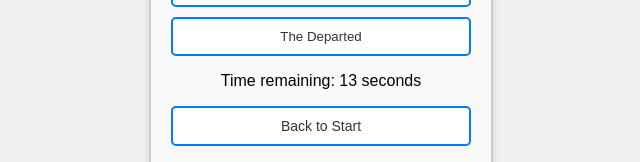
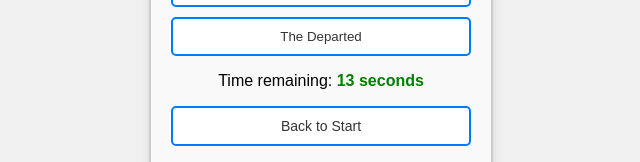
Before and after one commit to ArvidBerlin/Movie-quiz, a React (Vite) app: page / in a window 1280 px wide. Both pictures are taken after a click on the button "Start Quiz". Shown: the part 449-611 px from the top of the page, without its empty margins (319-959 px from the left). Built offline with nearby package versions, Linux system fonts and the light colour scheme.

Commit message:
Changed color of timer to green and red

```diff
--- a/src/components/Question.jsx
+++ b/src/components/Question.jsx
@@ -32,7 +32,9 @@
                     {option}
                 </button>
             ))}
-            <p>Time remaining: {timeLeft} seconds</p>
+            <p>
+                Time remaining: <span className={timeLeft >= 6 ? "time-green" : "time-red"}>{timeLeft} seconds</span>
+                </p>
             <button className="back-button" onClick={onGoToStart}>
                 Back to Start
             </button>
--- a/src/components/Quiz.css
+++ b/src/components/Quiz.css
@@ -83,6 +83,16 @@
   background-color: #0056b3;
 }
 
+.time-green {
+  color: green;
+  font-weight: bold;
+}
+
+.time-red {
+  color: red;
+  font-weight: bold;
+}
+
 .start-page,
 .result-page {
   text-align: center;
```
